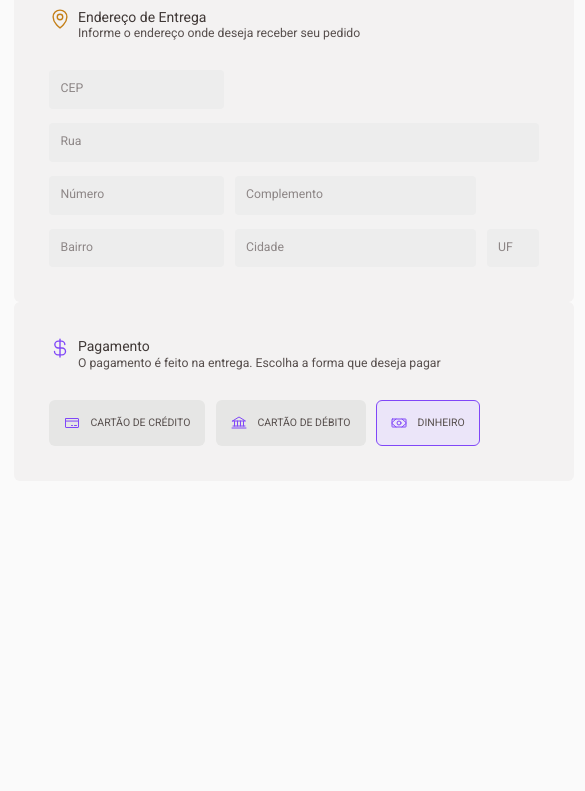
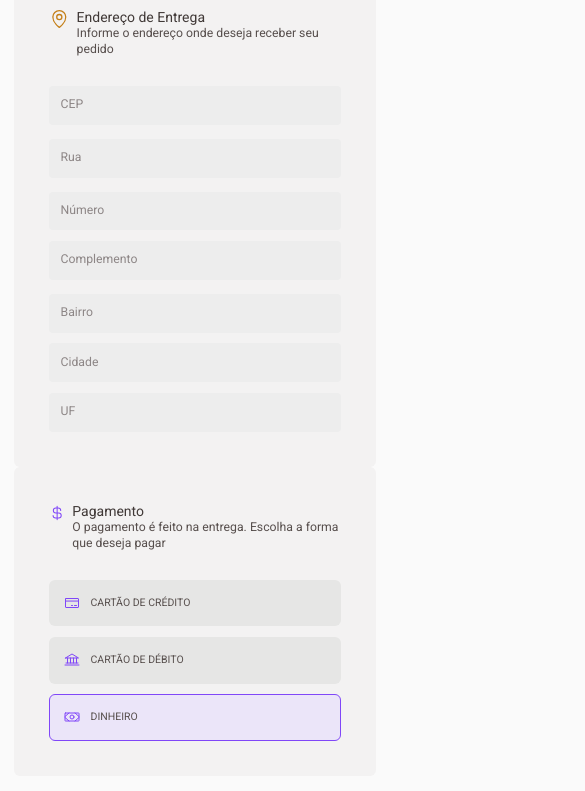
Before and after one commit to Sn0wye/coffee-delivery, a React (Vite) app: page /checkout in a window 390 px wide. Shown: the part 457-1248 px from the top of the page, 585 px wide, since content can reach past the window. Before the commit the page ends 938 px from the top, so only its background shows below. Built offline with nearby package versions, Linux system fonts and the light colour scheme.

Commit message:
style: add mobile responsiveness to checkout page

```diff
--- a/src/components/AddressForm/styles.ts
+++ b/src/components/AddressForm/styles.ts
@@ -28,6 +28,10 @@ export const FormGroup = styled.div`
   display: grid;
   grid-template-columns: 12.5rem 1fr 3.75rem;
   gap: 0.75rem;
+
+  @media (max-width: 768px) {
+    grid-template-columns: 1fr;
+  }
 `;
 
 export const Error = styled.p`
--- a/src/components/Payment/styles.ts
+++ b/src/components/Payment/styles.ts
@@ -3,6 +3,10 @@ import styled, { css } from 'styled-components';
 export const PaymentOptions = styled.div`
   display: flex;
   gap: 0.75rem;
+
+  @media (max-width: 768px) {
+    flex-direction: column;
+  }
 `;
 
 interface RadioGroupProps {
--- a/src/pages/Checkout/styles.ts
+++ b/src/pages/Checkout/styles.ts
@@ -15,6 +15,10 @@ export const CheckoutContainer = styled.div`
     font-weight: 700;
     font-family: 'Baloo 2';
     font-size: 1.125rem;
+  }
+
+  @media (max-width: 768px) {
+    grid-template-columns: 1fr;
   }
 `;
 
```
